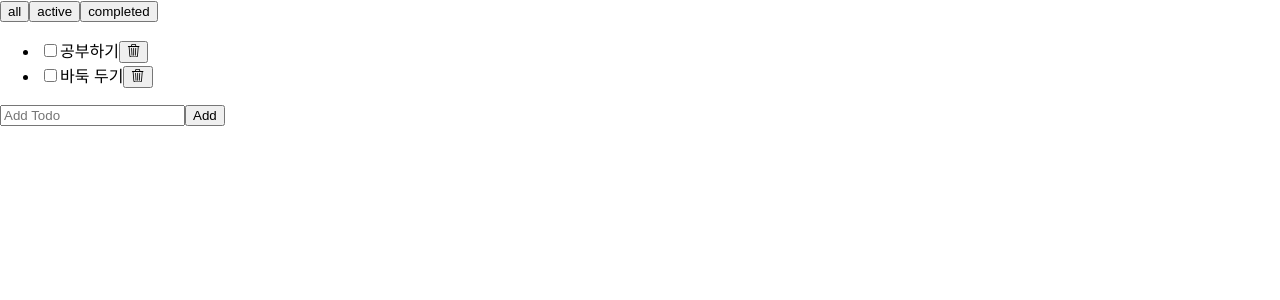
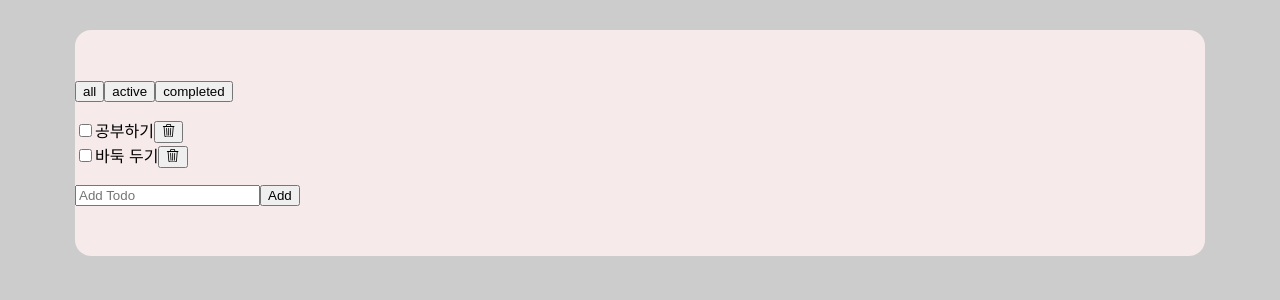
Before and after one commit to hcs1105/react_todoList, a React (Create React App) app: page / in a window 1280 px wide. Shown: the top 300 px of the page. Built offline with nearby package versions, Linux system fonts and the light colour scheme.

Commit message:
공통 스타일 작성

```diff
--- a/src/index.css
+++ b/src/index.css
@@ -1,3 +1,15 @@
+:root {
+  --color-bg-normal-mode:#fdfffd;
+  --color-bg-dark-mode:#f7eaea;
+  --color-gray:#d1d1d1;
+  --colo-text:#000;
+  --color-active:#f16e03;
+}
+
+html, body {
+  height:100%;
+}
+
 body {
   margin: 0;
   font-family: -apple-system, BlinkMacSystemFont, 'Segoe UI', 'Roboto', 'Oxygen',
@@ -5,9 +17,24 @@ body {
     sans-serif;
   -webkit-font-smoothing: antialiased;
   -moz-osx-font-smoothing: grayscale;
+  background:#ccc;
 }
 
 code {
   font-family: source-code-pro, Menlo, Monaco, Consolas, 'Courier New',
     monospace;
 }
+
+ul {
+  padding-left:0;
+  list-style:none;
+}
+
+#root {
+  width:100%;
+  max-width:calc(100% - 150px);
+  padding:50px 0;
+  border-radius:1rem;
+  margin:30px auto;
+  background:var(--color-bg-dark-mode);
+}
```
